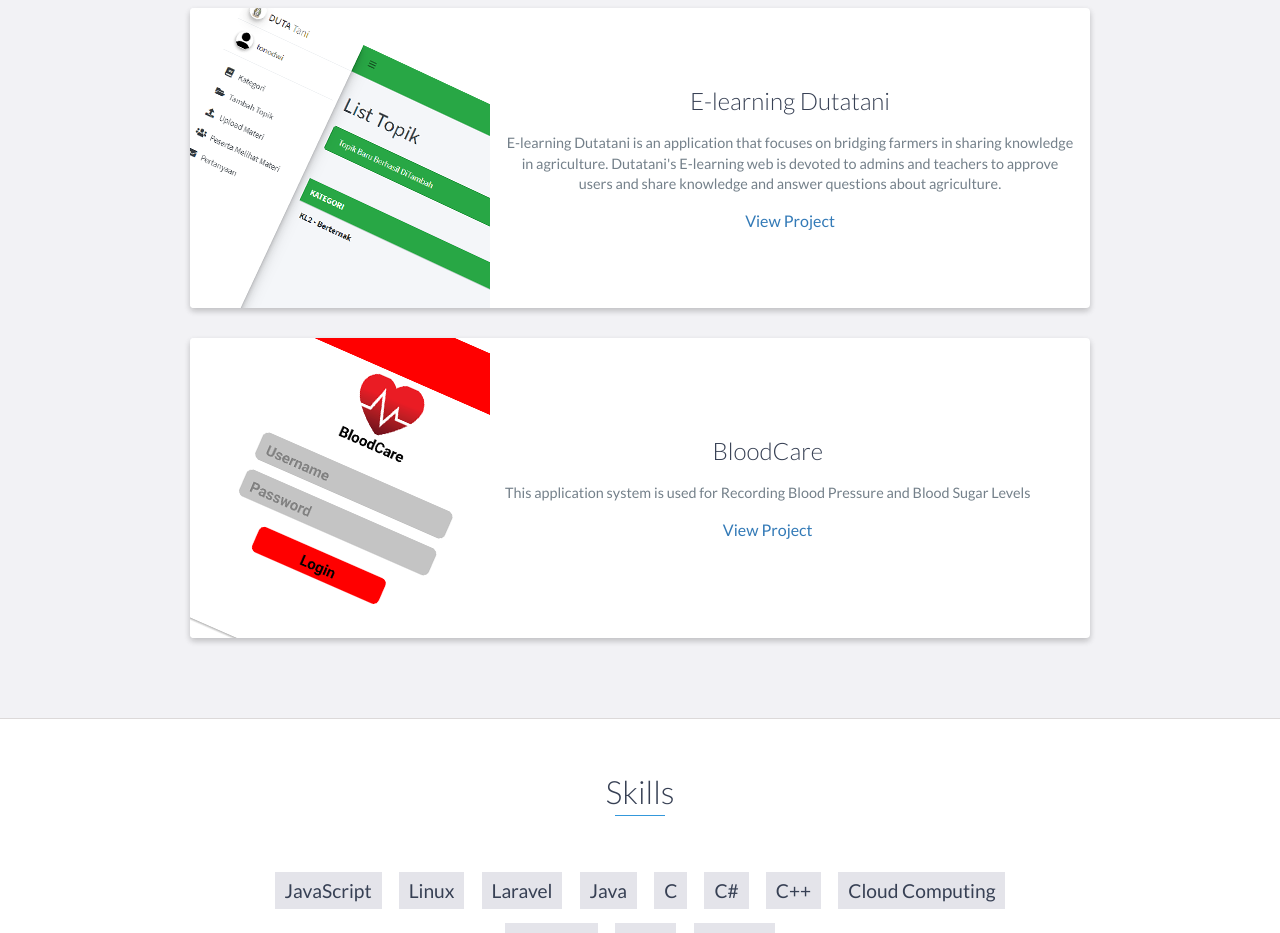
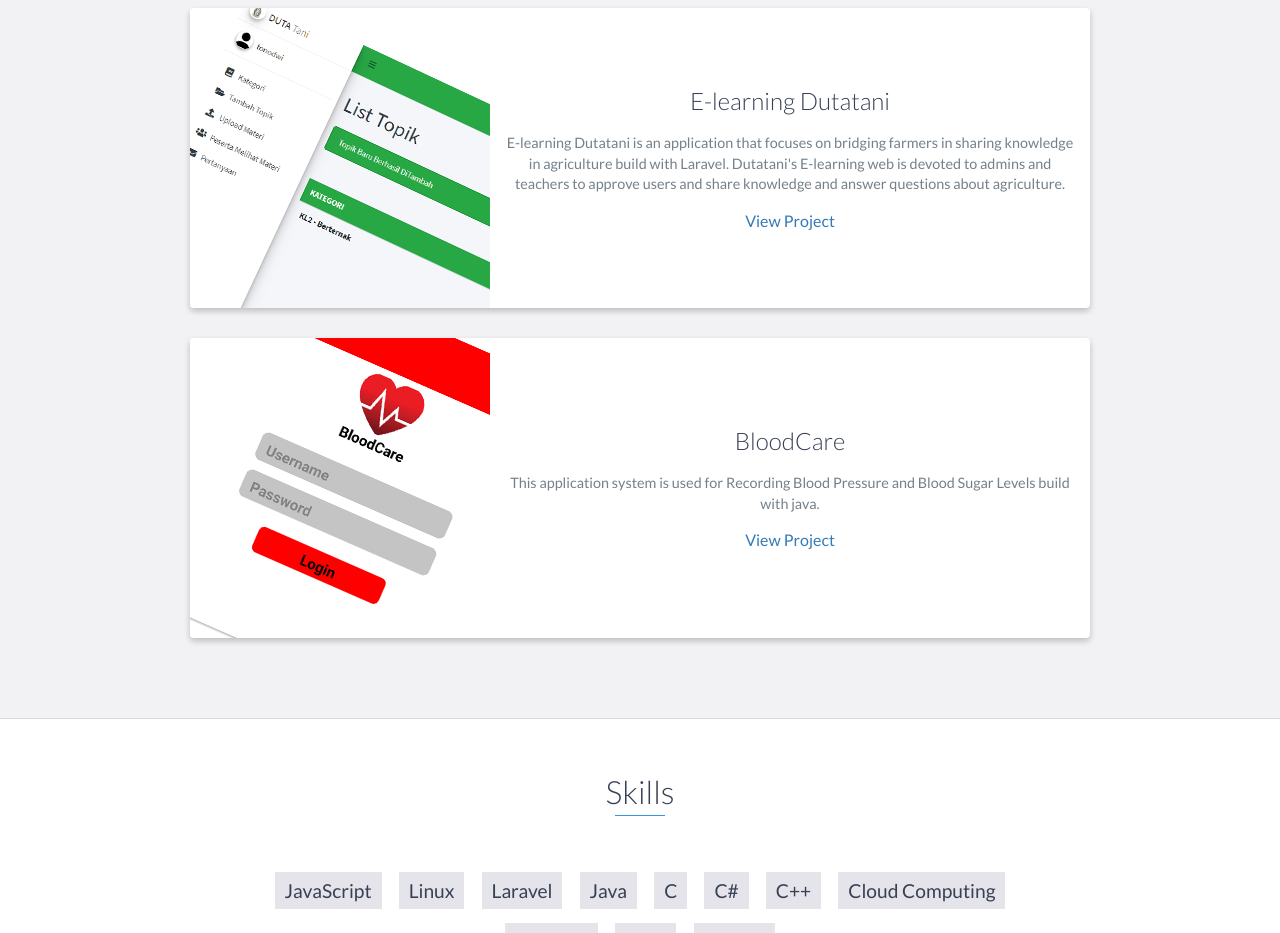
Before and after one commit to Reksy747/Reksy747.github.io, a website: page index.html in a window 1280 px wide. Shown: the part 2260-3193 px from the top of the page. Drawn offline with nearby package versions, Linux system fonts and the light colour scheme.

Commit message:
update index

```diff
--- a/index.html
+++ b/index.html
@@ -169,7 +169,7 @@ Always open to new challenges and opportunities.
                     <div class="project-info">
                         <h3>E-learning Dutatani</h3>
                         <p>
-                            E-learning Dutatani is an application that focuses on bridging farmers in sharing knowledge in agriculture. Dutatani's E-learning web is devoted to admins and teachers to approve users and share knowledge and answer questions about agriculture.
+                            E-learning Dutatani is an application that focuses on bridging farmers in sharing knowledge in agriculture build with Laravel. Dutatani's E-learning web is devoted to admins and teachers to approve users and share knowledge and answer questions about agriculture.
                         </p>
                         <a href="https://dutatani.id/si_mlearning/public/">View Project</a>
                     </div>
@@ -184,7 +184,7 @@ Always open to new challenges and opportunities.
                                 <div class="project-info">
                                     <h3>BloodCare</h3>
                                     <p>
-                                        This application system is used for Recording Blood Pressure and Blood Sugar Levels
+                                        This application system is used for Recording Blood Pressure and Blood Sugar Levels build with java.
                                     </p>
                                     <a href="https://github.com/Reksy747/BloodCare">View Project</a>
                                 </div>
```
